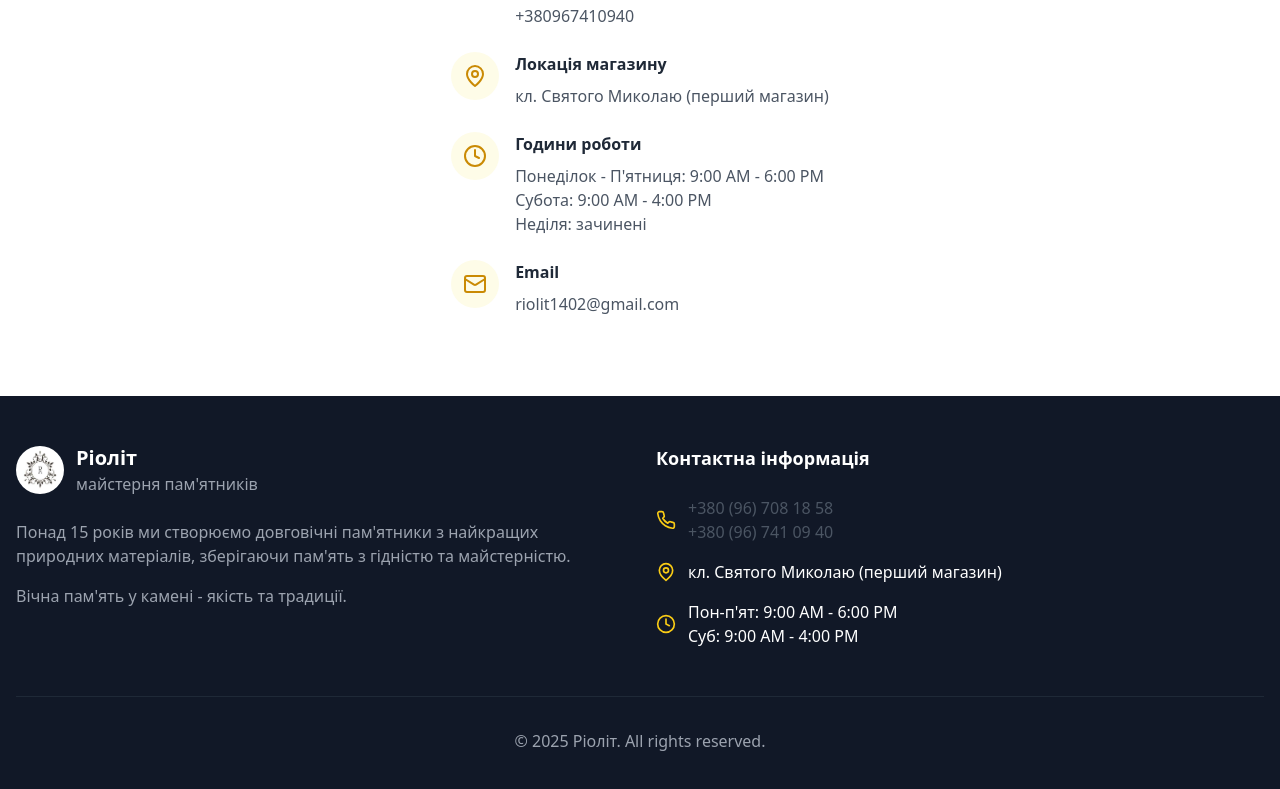
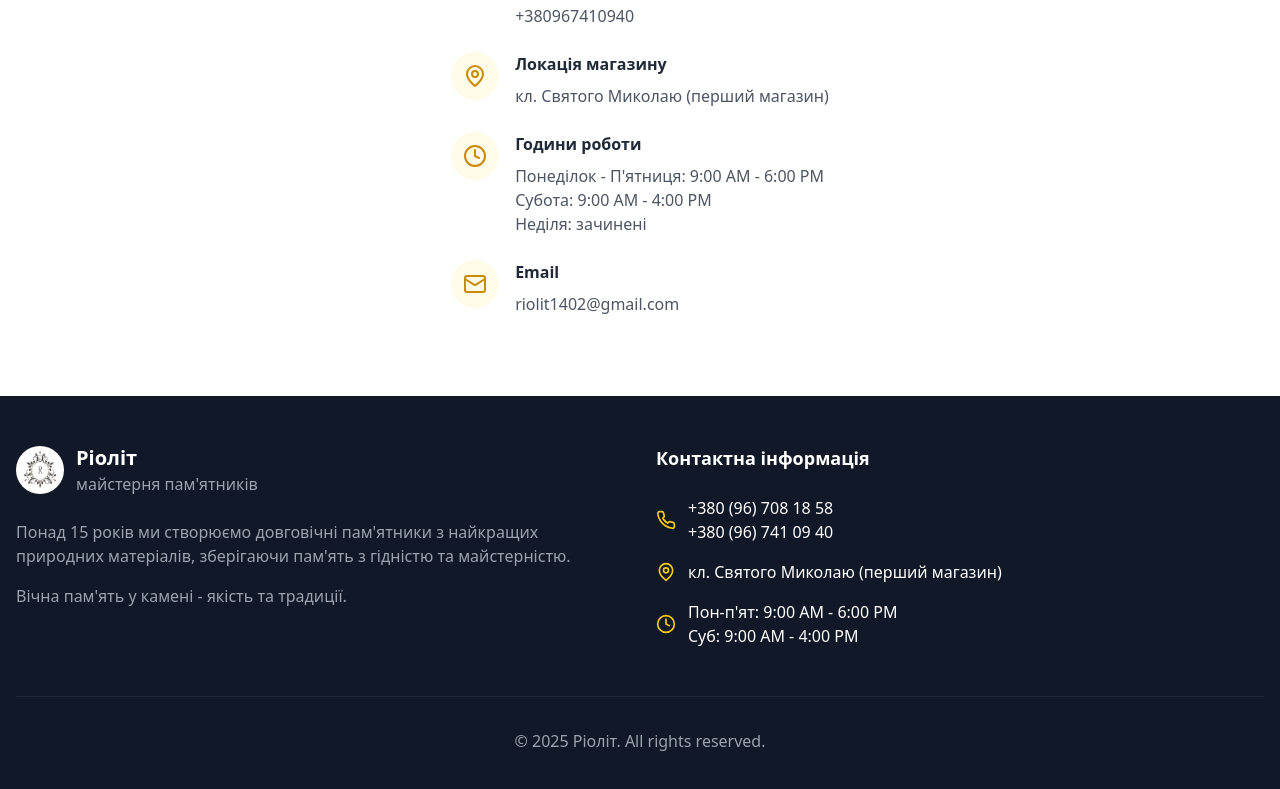
Before and after one commit to payton-ggg/riolit-website, a React (Vite) app: page / in a window 1280 px wide. Shown: the part 5995-6784 px from the top of the page. Built offline with nearby package versions, Linux system fonts and the light colour scheme.

Commit message:
style(Footer): change

```diff
--- a/src/components/Footer.tsx
+++ b/src/components/Footer.tsx
@@ -37,17 +37,11 @@
               <div className="flex items-center space-x-3">
                 <Phone className="w-5 h-5 text-yellow-400" />
                 <div>
-                  <a
-                    href={viberLink("+380967081858")}
-                    className="text-gray-600"
-                  >
+                  <a href={viberLink("+380967081858")} className="text-white">
                     +380 (96) 708 18 58
                   </a>
                   <br />
-                  <a
-                    href={viberLink("+380967410940")}
-                    className="text-gray-600"
-                  >
+                  <a href={viberLink("+380967410940")} className="text-white">
                     +380 (96) 741 09 40
                   </a>
                 </div>
```
